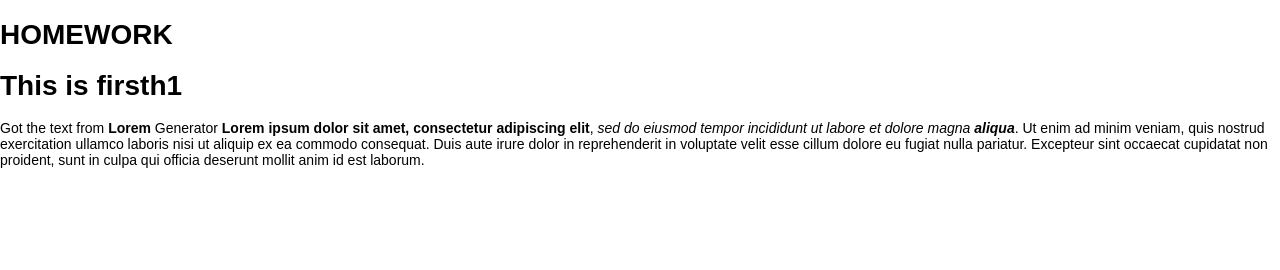
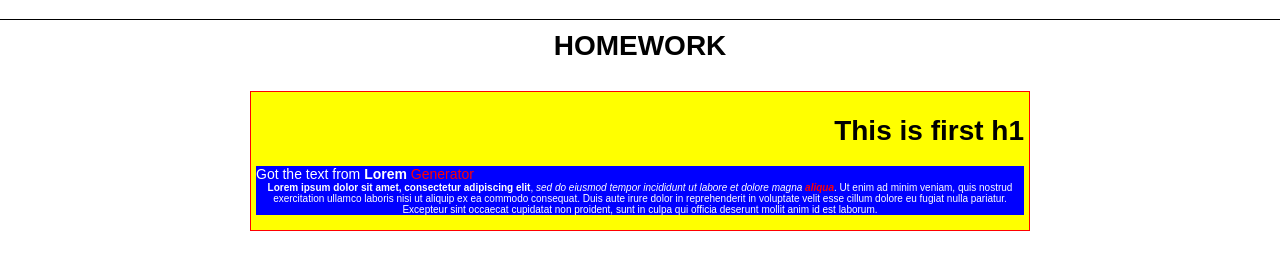
Before and after one commit to pashynskyi/homework1, a plain HTML site: page index.html in a window 1280 px wide. Drawn offline with Linux system fonts and the light colour scheme.

Commit message:
finish_homework1

```diff
--- a/css/styles.css
+++ b/css/styles.css
@@ -7,3 +7,35 @@ html, body
     font-size:14px;
     font-family: Arial;
 }
+body > h1{
+ padding: 10px;
+ border-top: 1px solid black;
+ text-align: center;
+}
+div {
+    width: 60%;
+    background: yellow;
+    border: 1px solid red;
+    margin: 0 auto;
+    padding: 5px;
+}
+div h1 {
+    text-align: right;
+}
+p {
+    background: blue;
+    color: white;
+    text-align: center;
+    font-size: 10px;
+}
+span > span {
+    color: red;
+}
+p > span {
+    display:block;
+    text-align:left;
+    font-size: 14px;
+}
+i > b {
+color: red;
+}
```
Also changed, not shown: index.html (+6 -6 lines).
